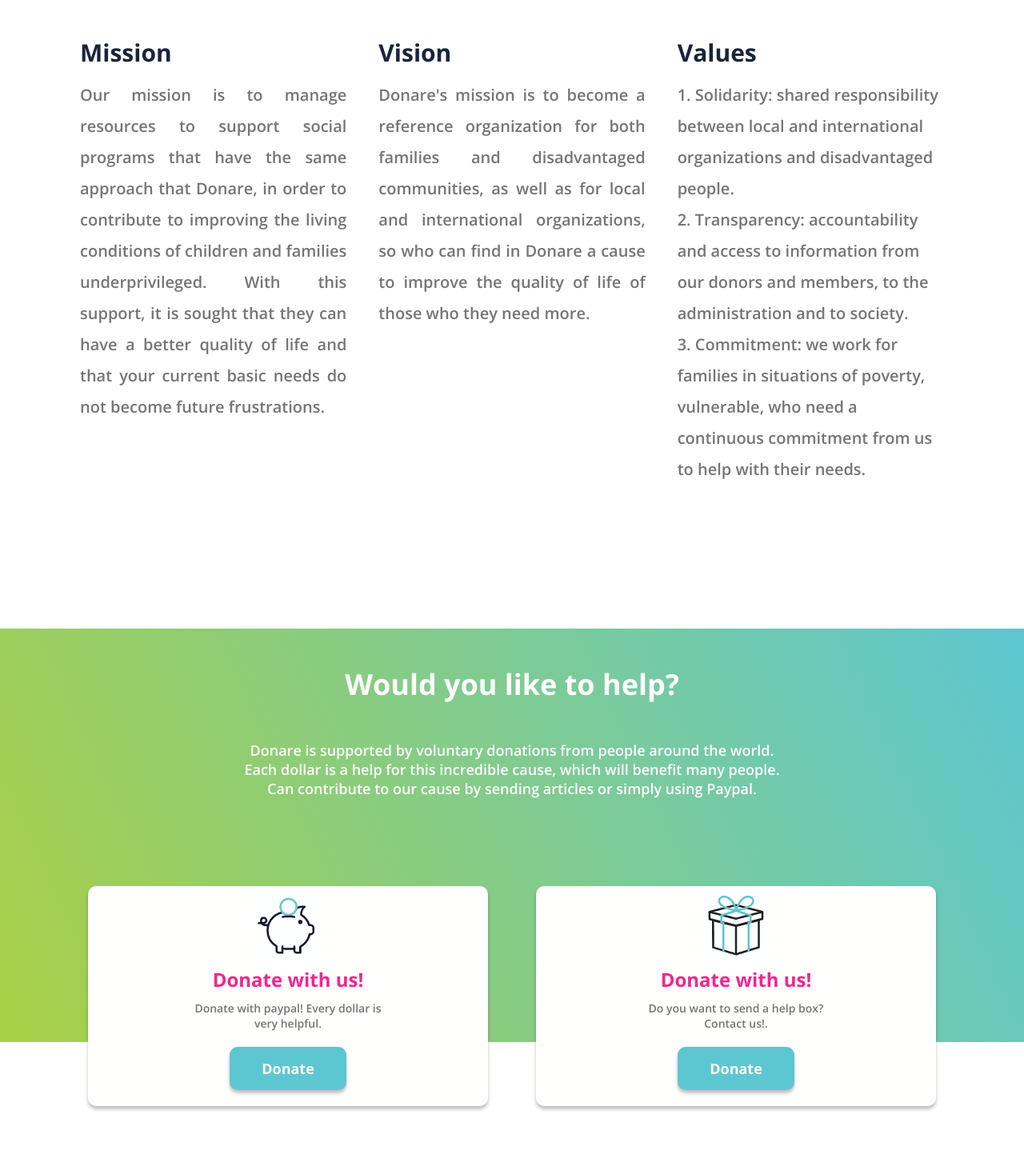
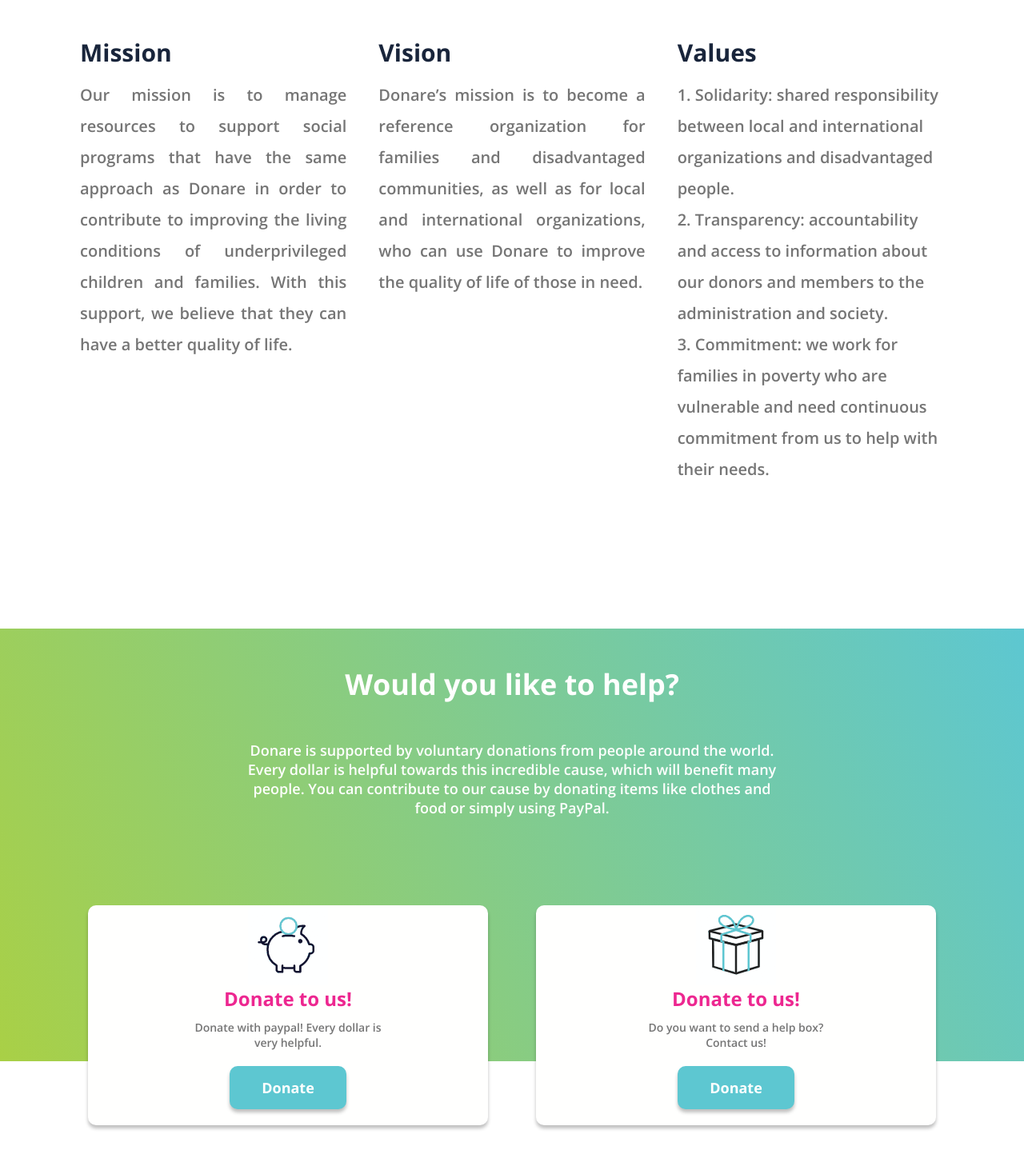
Before and after one commit to josejavierpaez/donare-web, a React (Create React App) app: page / in a window 1280 px wide. Shown: the part 1352-2790 px from the top of the page at 80% size. Built offline with nearby package versions, Linux system fonts and the light colour scheme.

Commit message:
♻️refactor(all): change english text

```diff
--- a/src/data/data.js
+++ b/src/data/data.js
@@ -2,12 +2,12 @@
   mission: {
     title: 'Mission',
     description:
-      'Our mission is to manage resources to support social programs that have the same approach that Donare, in order to contribute to improving the living conditions of children and families underprivileged. With this support, it is sought that they can have a better quality of life and that your current basic needs do not become future frustrations.',
+      'Our mission is to manage resources to support social programs that have the same approach as Donare in order to contribute to improving the living conditions of underprivileged children and families. With this support, we believe that they can have a better quality of life.',
   },
   vision: {
     title: 'Vision',
     description:
-      "Donare's mission is to become a reference organization for both families and disadvantaged communities, as well as for local and international organizations, so who can find in Donare a cause to improve the quality of life of those who they need more.",
+      "Donare’s mission is to become a reference organization for families and disadvantaged communities, as well as for local and international organizations, who can use Donare to improve the quality of life of those in need.",
   },
   values: {
     title: 'Values',
@@ -15,25 +15,25 @@
       valueOne:
         '1. Solidarity: shared responsibility between local and international organizations and disadvantaged people.',
       valueTwo:
-        '2. Transparency: accountability and access to information from our donors and members, to the administration and to society.',
+        '2. Transparency: accountability and access to information about our donors and members to the administration and society.',
       valueThree:
-        '3. Commitment: we work for families in situations of poverty, vulnerable, who need a continuous commitment from us to help with their needs.',
+        '3. Commitment: we work for families in poverty who are vulnerable and need continuous commitment from us to help with their needs.',
     },
   },
   donation: {
     title: 'Would you like to help?',
     description:
-      'Donare is supported by voluntary donations from people around the world. Each dollar is a help for this incredible cause, which will benefit many people. Can contribute to our cause by sending articles or simply using Paypal.',
+      'Donare is supported by voluntary donations from people around the world. Every dollar is helpful towards this incredible cause, which will benefit many people. You can contribute to our cause by donating items like clothes and food or simply using PayPal.',
   },
 
   moneyCard: {
-    title: 'Donate with us!',
+    title: 'Donate to us!',
     description: 'Donate with paypal! Every dollar is very helpful.',
     button: 'Donate',
   },
   boxCard: {
-    title: 'Donate with us!',
-    description: 'Do you want to send a help box? Contact us!.',
+    title: 'Donate to us!',
+    description: 'Do you want to send a help box? Contact us!',
     button: 'Donate',
   },
   becomeVolunteer: {
@@ -92,7 +92,7 @@
   about: 'About us',
   contact: 'Contact',
   button: 'Donate',
-  galery: 'Galery',
+  galery: 'Gallery',
 };
 export const navBarDataEs = {
   home: 'Inicio',
@@ -105,7 +105,7 @@
 export const introductionDataEn = {
   title: 'Hello. We are Donare.',
   description:
-    '​​Donare is a Nonprofit foundation dedicated, for more than four years, to supporting children and families in extreme conditions of poverty in the Dominican Republic and Massachusetts. The purpose of Donare is to supply basic and felt needs, related to nutrition, education and health, and that vulnerable children and families can enjoy more dignified and just living conditions.',
+    '​​Donare is a nonprofit foundation dedicated for more than four years to supporting children and families living in extreme conditions of poverty in the Dominican Republic and Massachusetts. The purpose of Donare is to supply basic needs related to nutrition, education, and health so that vulnerable children and families can enjoy more dignified and just living conditions.',
 };
 
 export const introductionDataEs = {
@@ -119,7 +119,7 @@
     home: 'Home',
     about: 'About',
     contact: 'Contact',
-    galery: 'Galery',
+    galery: 'Gallery',
   },
   address: '53-#2 Eddy st. West Newton,Ma. 02465',
   number: '(978)-677-8299',
@@ -146,7 +146,7 @@
       story: 'story',
     },
     description:
-      'Donare has been operating for 4 years from my home in Newton, Massachusetts. Once I received a phone call for help from a family in the Dominican Republic which consisted of two minor children, a single mother and a sick grandmother in her 60s. His situation motivated me to make a food box with my self-management of immediate resources through friends and closest neighbors in my community. Which made it possible to help that family.',
+      'Donare has been operating for 4 years from my home in Newton, Massachusetts. Once I received a phone call for help from a family in the Dominican Republic which consisted of two young children, a single mother, and a sick grandmother in her 60’s, I knew I needed to do something. This situation motivated me to make a food donation with the resources I had and the help of friends and closest neighbors in my community. This made it possible to help that family.',
   },
 
   objective: {
@@ -155,7 +155,7 @@
       objective: 'objectives',
     },
     description:
-      'Our goal is to be the bridge for channeling resources, to reach the most disadvantaged countries, communities, and families, this in order that they can have a dignified and fair life through our resources.',
+      'Our goal is to be the bridge for channeling resources to reach the most disadvantaged countries, communities, and families so that they can have a dignified and fair life through our resources.',
   },
 };
 
@@ -182,8 +182,8 @@
 
 export const contactPageEn = {
   title: 'Contact Us',
-  description: 'If you want to communicate with us, please write to us',
-  question: 'Any question for us?',
+  description: 'If you want to communicate with us, please send us a message or call us.',
+  question: 'Any questions for us?',
   address: '53-#2 Eddy st. West Newton,Ma. 02465',
   number: '(978)-677-8299',
   mail: 'donare@donarefoundation.org',
@@ -223,7 +223,7 @@
 };
 
 export const formEn = {
-  description: 'If you want to communicate with us, please write to us.',
+  description: 'If you want to communicate with us, please send us a message or call us.',
   address: '53-#2 Eddy st. West Newton,Ma. 02465',
   number: '(978)-677-8299',
   mail: 'donare@donarefoundation.org',
@@ -269,7 +269,7 @@
 };
 
 export const galeryPageEn = {
-  title: 'Galery',
+  title: 'Gallery',
 };
 
 export const galeryPageEs = {
```
